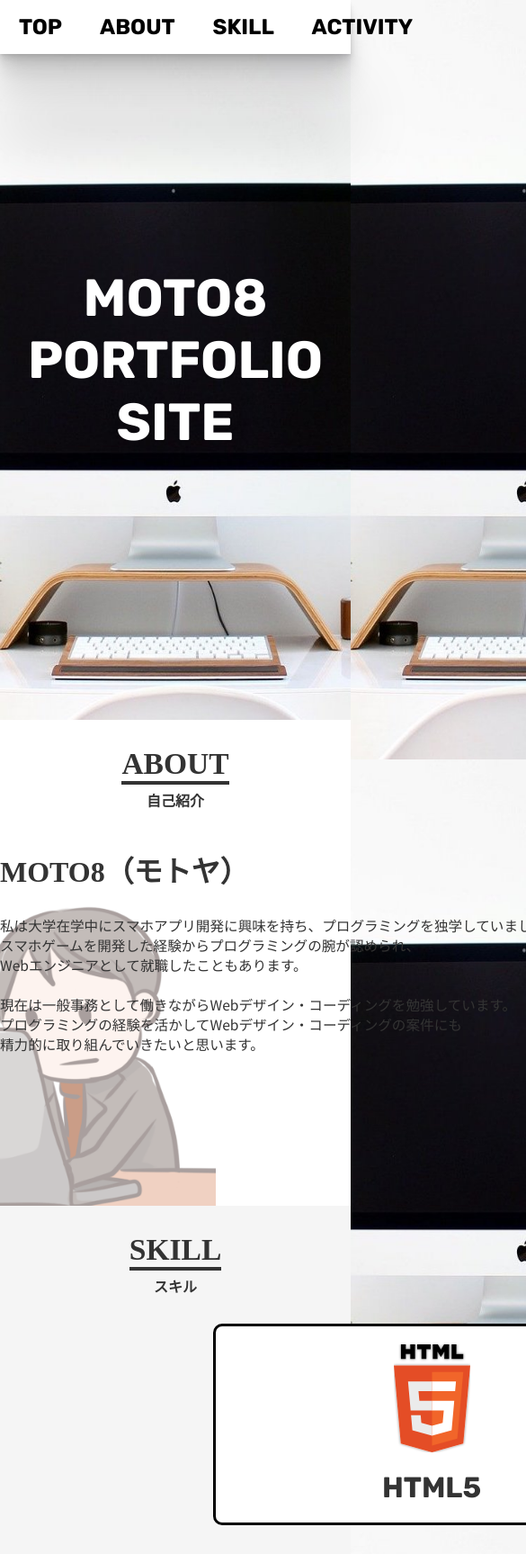
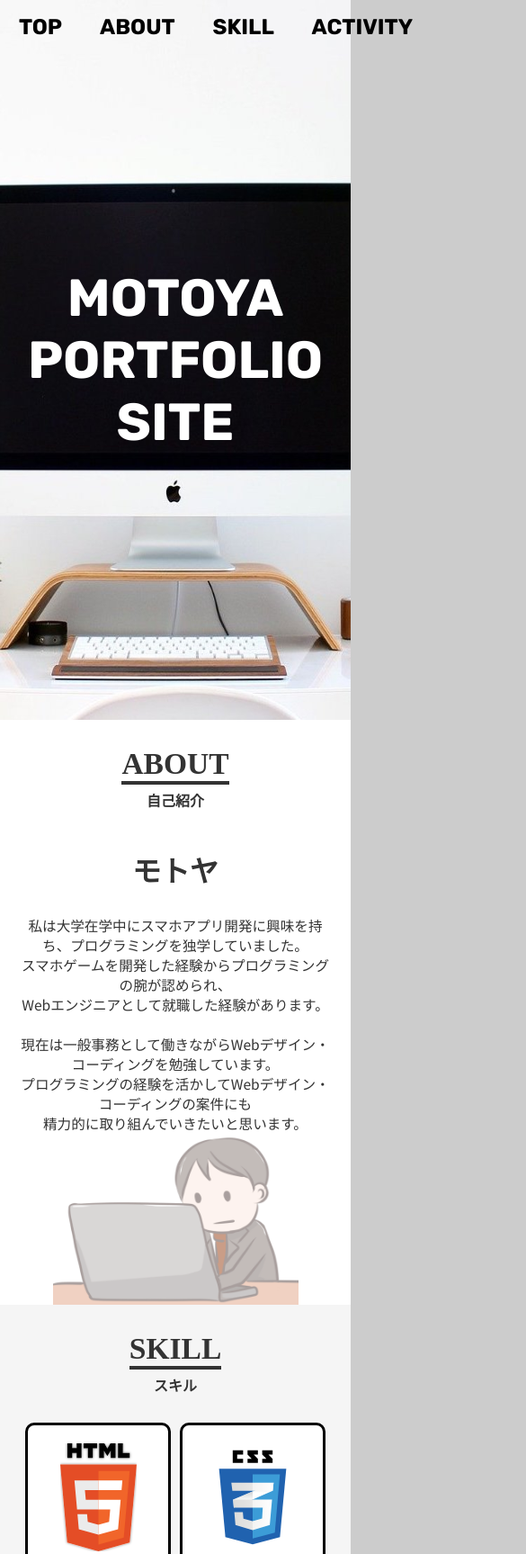
Before and after one commit to YY161/moto8-portfolio-site, a plain HTML site: page index.html in a window 390 px wide. Shown: the top 1727 px of the page at 90% size, 585 px wide, since content can reach past the window. Drawn offline with nearby package versions, Linux system fonts and the light colour scheme.

Commit message:
トップ画像の変更

```diff
--- a/css/style.css
+++ b/css/style.css
@@ -1,3 +1,7 @@
+:root {
+  --container-width: 960px;
+}
+
 body {
   margin: 0;
   padding: 0;
@@ -54,16 +58,7 @@ header {
   position: fixed;
   z-index: 99;
   width: 100%;
-  height: 60px;
-  background-color: #fff;
-  /*box-shadow: 2px 2px 4px gray;*/
-  box-shadow:
-    0 1.9px 2.5px rgba(0, 0, 0, 0.057),
-    0 5px 6.1px rgba(0, 0, 0, 0.076),
-    0 10.1px 11.4px rgba(0, 0, 0, 0.086),
-    0 19.2px 19.8px rgba(0, 0, 0, 0.092),
-    0 38.4px 34.8px rgba(0, 0, 0, 0.1),
-    0 101px 74px rgba(0, 0, 0, 0.13);
+  background-color: none;
 }
 
 .global-nav {
@@ -97,7 +92,7 @@ header {
 }
 
 .container {
-  width: 960px;
+  width: var(--container-width);
   margin: 0 auto;
 }
 
@@ -121,7 +116,7 @@ footer {
 }
 
 #index {
-  background-image: url(../images/home-top.jpg);
+  background-image: url(../images/home-top2.jpg);
   background-repeat: no-repeat;
   background-attachment: fixed;
   background-position: center top;
@@ -157,7 +152,7 @@ footer {
   position: absolute;
   width: 500px;
   bottom: -100px;
-  right: 150px;
+  right: 50%;
   opacity: 0.5;
 }
 
@@ -437,8 +432,29 @@ footer {
     background-image: url(../images/home-top-sp.jpg);
   }
 
+  .container {
+    width: 100%;
+  }
+
+  .about {
+    padding-bottom: 170px;
+  }
+
+  .about .profile {
+    width: 90%;
+    text-align: center;
+    margin: 0 auto;
+  }
+
+  .about .big-avatar {
+    width: 70%;
+    left: calc((100% - 70%) / 2);
+    bottom: -50px;
+  }
+
   .skill .language {
-    width: 50%;
+    width: 40%;
+    font-size: 15px;
   }
 
   .skill .icon-php {
@@ -447,7 +463,7 @@ footer {
   }
 
   .activity {
-    width: 100%;
+    width: 70%;
   }
 
   .activity .feature {
@@ -459,8 +475,15 @@ footer {
     width: 100%;
   }
 
+  .activity .title {
+    font-size: 7vw;
+  }
+
   .activity .nikoli-link {
+    width: 100%;
     margin: 20px auto 0 auto;
+    padding: 10px 0;
+    border-radius: 5px;
   }
 }
 
--- a/index.html
+++ b/index.html
@@ -4,9 +4,10 @@
   <meta charset="UTF-8">
   <meta name="viewport" content="width=device-width, initial-scale=1.0, maximum-scale=1.0, minimum-scale=1.0">
   <meta http-equiv="X-UA-Compatible" content="ie=edge">
+  <meta name=”robots” content=”noindex,nofollow” />
   <link href="https://fonts.googleapis.com/css2?family=Noto+Sans+JP:wght@400;700&family=Rubik:wght@700&display=swap" rel="stylesheet">
   <link rel="stylesheet" href="css/style.css">
-  <title>MOTO8 PORTFOLIO SITE</title>
+  <title>MOTOYA PORTFOLIO SITE</title>
 </head>
 <body id="index">
   <!-- ヘッダー 始まり -->
@@ -25,7 +26,7 @@
   <!-- wrap始まり -->
   <div id="wrap">
     <div class="top-area">
-      <h1 class="title">MOTO8<br/>PORTFOLIO<br/>SITE</h1>
+      <h1 class="title">MOTOYA<br/>PORTFOLIO<br/>SITE</h1>
     </div>
     <div class="content">
       <!-- セクション プロフィール 始まり -->
@@ -37,11 +38,11 @@
         <img src="images/profile.png" alt="プロフィール画像" class="big-avatar animation">
         <div class="container hidden">
           <div class="profile animation">
-            <div class="nickname">MOTO8（モトヤ）</div>
+            <div class="nickname">モトヤ</div>
             <p class="description">
               私は大学在学中にスマホアプリ開発に興味を持ち、プログラミングを独学していました。<br/>
               スマホゲームを開発した経験からプログラミングの腕が認められ、<br/>
-              Webエンジニアとして就職したこともあります。<br/><br/>
+              Webエンジニアとして就職した経験があります。<br/><br/>
               現在は一般事務として働きながらWebデザイン・コーディングを勉強しています。<br/>
               プログラミングの経験を活かしてWebデザイン・コーディングの案件にも<br/>
               精力的に取り組んでいきたいと思います。
@@ -128,7 +129,7 @@
   <!-- wrap終わり -->
 
   <!-- footer始まり -->
-  <footer>MOTO8 PORTFOLIO SITE</footer>
+  <footer>MOTOYA PORTFOLIO SITE</footer>
   <!-- footer終わり -->
   <script src="https://code.jquery.com/jquery-3.5.1.min.js" integrity="sha256-9/aliU8dGd2tb6OSsuzixeV4y/faTqgFtohetphbbj0=" crossorigin="anonymous"></script>
   <script type="text/javascript" src="js/script.js"></script>
--- a/js/script.js
+++ b/js/script.js
@@ -14,7 +14,7 @@ $(function() {
       var elemPos = $(this).offset().top;
       var scroll = $(window).scrollTop();
       var windowHeight = $(window).height();
-      if (scroll > elemPos - windowHeight + windowHeight / 2 && !$(this).hasClass("active")) {
+      if (scroll > elemPos - windowHeight + windowHeight / 3 && !$(this).hasClass("active")) {
         $(this).addClass("active");
         $('.big-avatar').addClass("active");
       }
```
Also changed, not shown: images/home-top2.jpg (added), images/home-top3.jpg (added), 3 other files.
